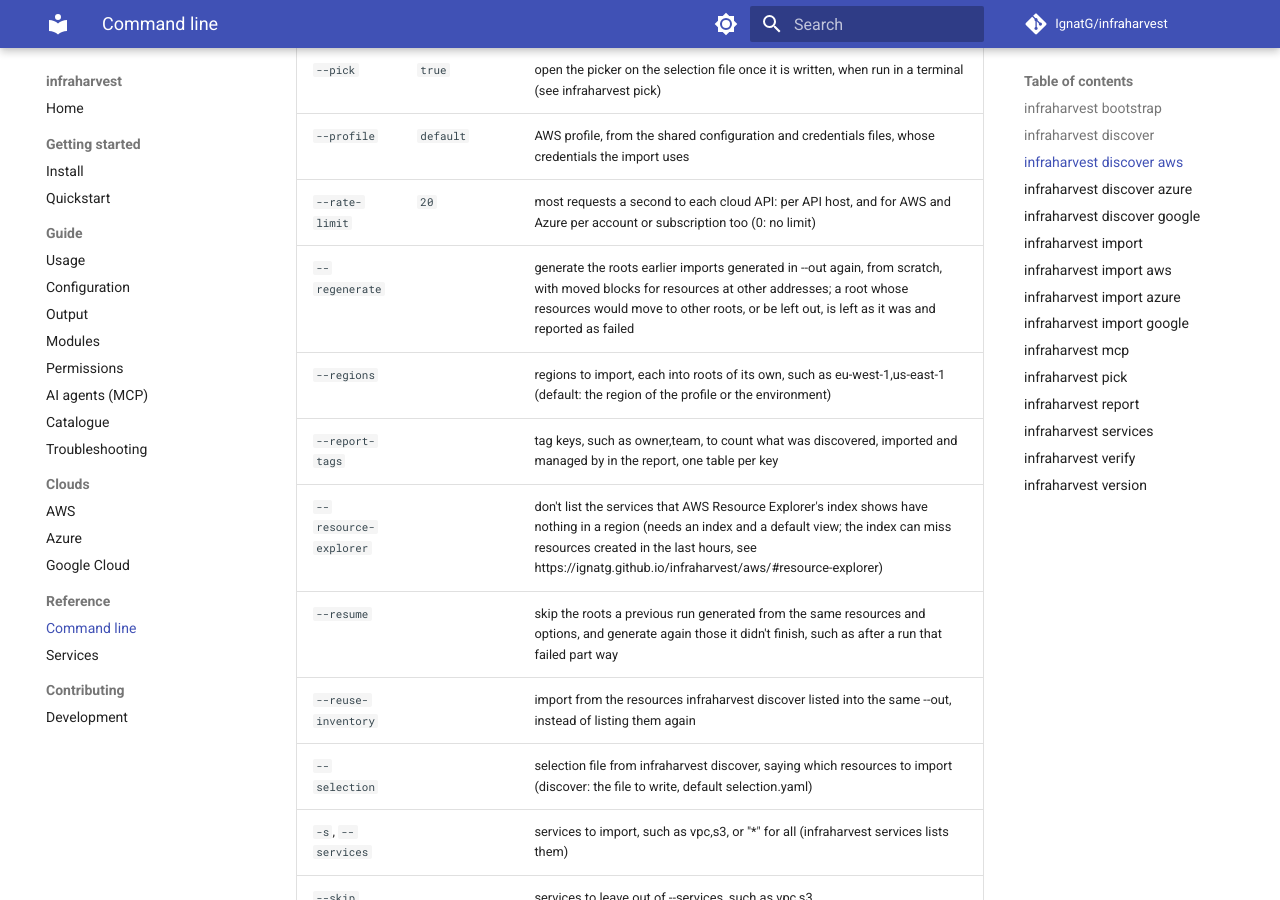
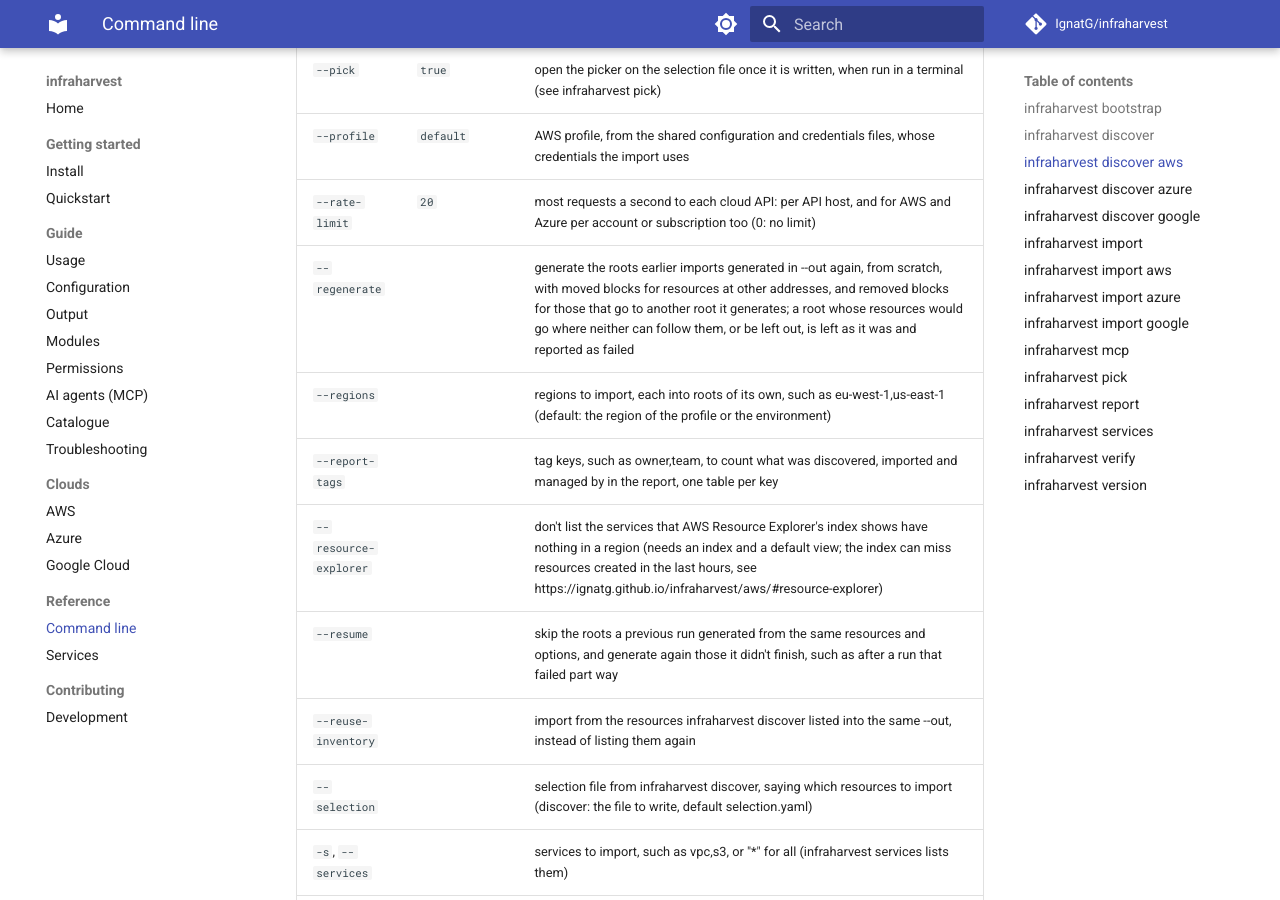
Before and after one commit to IgnatG/infraharvest, an MkDocs documentation site: the page built from docs/reference/cli.md, in a window 1280 px wide and 900 px high, scrolled down 2966 px. Built offline with MkDocs 1.6.1 and Material for MkDocs 9.7.7, drawn with Linux system fonts in a browser that asks for light colours; comment, search, counter and statistics services are not loaded; some of the changed text lies outside the part shown.

Commit message:
docs: regenerate the CLI reference for --regenerate's removed blocks

```diff
--- a/docs/reference/cli.md
+++ b/docs/reference/cli.md
@@ -65,7 +65,7 @@ infraharvest discover aws
 | `--pick` | `true` | open the picker on the selection file once it is written, when run in a terminal (see infraharvest pick) |
 | `--profile` | `default` | AWS profile, from the shared configuration and credentials files, whose credentials the import uses |
 | `--rate-limit` | `20` | most requests a second to each cloud API: per API host, and for AWS and Azure per account or subscription too (0: no limit) |
-| `--regenerate` |  | generate the roots earlier imports generated in --out again, from scratch, with moved blocks for resources at other addresses; a root whose resources would move to other roots, or be left out, is left as it was and reported as failed |
+| `--regenerate` |  | generate the roots earlier imports generated in --out again, from scratch, with moved blocks for resources at other addresses, and removed blocks for those that go to another root it generates; a root whose resources would go where neither can follow them, or be left out, is left as it was and reported as failed |
 | `--regions` |  | regions to import, each into roots of its own, such as eu-west-1,us-east-1 (default: the region of the profile or the environment) |
 | `--report-tags` |  | tag keys, such as owner,team, to count what was discovered, imported and managed by in the report, one table per key |
 | `--resource-explorer` |  | don't list the services that AWS Resource Explorer's index shows have nothing in a region (needs an index and a default view; the index can miss resources created in the last hours, see https://ignatg.github.io/infraharvest/aws/#resource-explorer) |
@@ -111,7 +111,7 @@ infraharvest discover azure
 | `--parallel` | `1` | how many subscriptions of --subscriptions or --management-group to import at once, in all; each runs its own Terraform, so memory use grows with it |
 | `--pick` | `true` | open the picker on the selection file once it is written, when run in a terminal (see infraharvest pick) |
 | `--rate-limit` | `20` | most requests a second to each cloud API: per API host, and for AWS and Azure per account or subscription too (0: no limit) |
-| `--regenerate` |  | generate the roots earlier imports generated in --out again, from scratch, with moved blocks for resources at other addresses; a root whose resources would move to other roots, or be left out, is left as it was and reported as failed |
+| `--regenerate` |  | generate the roots earlier imports generated in --out again, from scratch, with moved blocks for resources at other addresses, and removed blocks for those that go to another root it generates; a root whose resources would go where neither can follow them, or be left out, is left as it was and reported as failed |
 | `--report-tags` |  | tag keys, such as owner,team, to count what was discovered, imported and managed by in the report, one table per key |
 | `-g`, `--resource-group` |  | resource group to import (default: the whole subscription) |
 | `--resume` |  | skip the roots a previous run generated from the same resources and options, and generate again those it didn't finish, such as after a run that failed part way |
@@ -160,7 +160,7 @@ infraharvest discover google
 | `--pick` | `true` | open the picker on the selection file once it is written, when run in a terminal (see infraharvest pick) |
 | `--projects` |  | projects to import |
 | `--rate-limit` | `20` | most requests a second to each cloud API: per API host, and for AWS and Azure per account or subscription too (0: no limit) |
-| `--regenerate` |  | generate the roots earlier imports generated in --out again, from scratch, with moved blocks for resources at other addresses; a root whose resources would move to other roots, or be left out, is left as it was and reported as failed |
+| `--regenerate` |  | generate the roots earlier imports generated in --out again, from scratch, with moved blocks for resources at other addresses, and removed blocks for those that go to another root it generates; a root whose resources would go where neither can follow them, or be left out, is left as it was and reported as failed |
 | `--regions` | `[global]` | regions to import, each into roots of its own, such as global,europe-west1; global holds the resources that belong to no region |
 | `--report-tags` |  | tag keys, such as owner,team, to count what was discovered, imported and managed by in the report, one table per key |
 | `--resume` |  | skip the roots a previous run generated from the same resources and options, and generate again those it didn't finish, such as after a run that failed part way |
@@ -219,7 +219,7 @@ infraharvest import aws
 | `--parallel` | `1` | how many accounts of --accounts or --organization and regions of --regions to import at once, in all; each runs its own Terraform, so memory use grows with it |
 | `--profile` | `default` | AWS profile, from the shared configuration and credentials files, whose credentials the import uses |
 | `--rate-limit` | `20` | most requests a second to each cloud API: per API host, and for AWS and Azure per account or subscription too (0: no limit) |
-| `--regenerate` |  | generate the roots earlier imports generated in --out again, from scratch, with moved blocks for resources at other addresses; a root whose resources would move to other roots, or be left out, is left as it was and reported as failed |
+| `--regenerate` |  | generate the roots earlier imports generated in --out again, from scratch, with moved blocks for resources at other addresses, and removed blocks for those that go to another root it generates; a root whose resources would go where neither can follow them, or be left out, is left as it was and reported as failed |
 | `--regions` |  | regions to import, each into roots of its own, such as eu-west-1,us-east-1 (default: the region of the profile or the environment) |
 | `--report-tags` |  | tag keys, such as owner,team, to count what was discovered, imported and managed by in the report, one table per key |
 | `--resource-explorer` |  | don't list the services that AWS Resource Explorer's index shows have nothing in a region (needs an index and a default view; the index can miss resources created in the last hours, see https://ignatg.github.io/infraharvest/aws/#resource-explorer) |
@@ -264,7 +264,7 @@ infraharvest import azure
 | `-o`, `--out` | `infraharvest-out` | directory to write the generated roots and the report to |
 | `--parallel` | `1` | how many subscriptions of --subscriptions or --management-group to import at once, in all; each runs its own Terraform, so memory use grows with it |
 | `--rate-limit` | `20` | most requests a second to each cloud API: per API host, and for AWS and Azure per account or subscription too (0: no limit) |
-| `--regenerate` |  | generate the roots earlier imports generated in --out again, from scratch, with moved blocks for resources at other addresses; a root whose resources would move to other roots, or be left out, is left as it was and reported as failed |
+| `--regenerate` |  | generate the roots earlier imports generated in --out again, from scratch, with moved blocks for resources at other addresses, and removed blocks for those that go to another root it generates; a root whose resources would go where neither can follow them, or be left out, is left as it was and reported as failed |
 | `--report-tags` |  | tag keys, such as owner,team, to count what was discovered, imported and managed by in the report, one table per key |
 | `-g`, `--resource-group` |  | resource group to import (default: the whole subscription) |
 | `--resume` |  | skip the roots a previous run generated from the same resources and options, and generate again those it didn't finish, such as after a run that failed part way |
@@ -312,7 +312,7 @@ infraharvest import google
 | `--parallel` | `1` | how many projects of --projects, --organization or --folders and regions of --regions to import at once, in all; each runs its own Terraform, so memory use grows with it |
 | `--projects` |  | projects to import |
 | `--rate-limit` | `20` | most requests a second to each cloud API: per API host, and for AWS and Azure per account or subscription too (0: no limit) |
-| `--regenerate` |  | generate the roots earlier imports generated in --out again, from scratch, with moved blocks for resources at other addresses; a root whose resources would move to other roots, or be left out, is left as it was and reported as failed |
+| `--regenerate` |  | generate the roots earlier imports generated in --out again, from scratch, with moved blocks for resources at other addresses, and removed blocks for those that go to another root it generates; a root whose resources would go where neither can follow them, or be left out, is left as it was and reported as failed |
 | `--regions` | `[global]` | regions to import, each into roots of its own, such as global,europe-west1; global holds the resources that belong to no region |
 | `--report-tags` |  | tag keys, such as owner,team, to count what was discovered, imported and managed by in the report, one table per key |
 | `--resume` |  | skip the roots a previous run generated from the same resources and options, and generate again those it didn't finish, such as after a run that failed part way |
```
